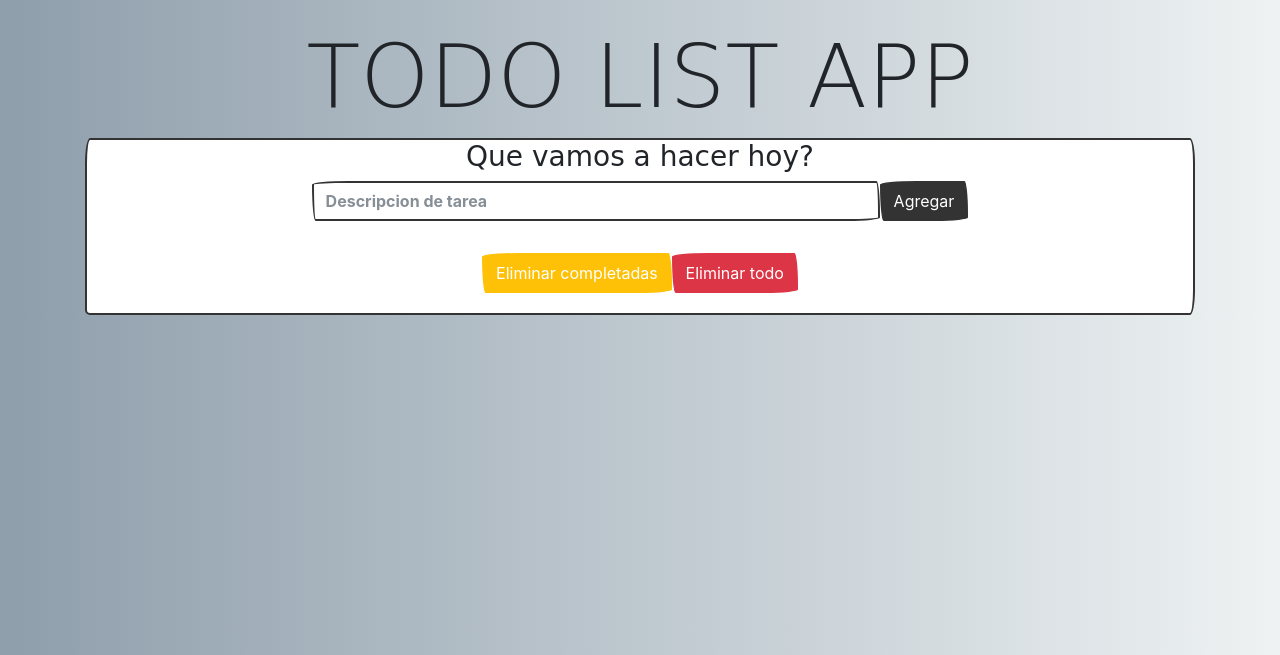
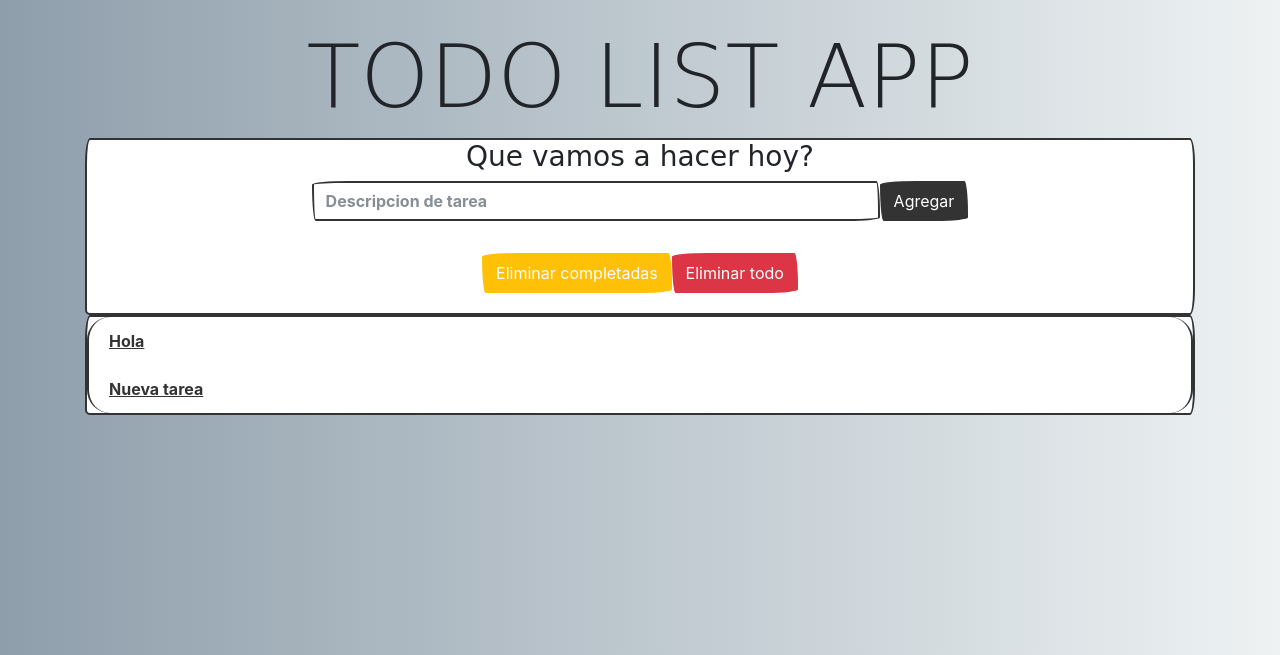
Before and after one commit to dcos96038/django-todo, a Django app: page / in a window 1280 px wide. Shown: the top 655 px of the page. Run offline with Django 3.2, Linux system fonts and the light colour scheme; data comes from the database, SQL or seed files in the repository; both versions use the stored data as it was after the commit; some libraries are stand-ins or nearby versions; some web fonts are replaced.

Commit message:
Mostrando items de la DB en el front

```diff
--- a/todolist/templates/todolist/index.html
+++ b/todolist/templates/todolist/index.html
@@ -34,8 +34,20 @@
                     <button class="btn btn-warning">Eliminar completadas</button>
                     <button class="btn btn-danger">Eliminar todo</button>
                 </div>
-
             </div>
+        </div>
+    </div>
+    <div class="container">
+        <div class="card">
+            <ul class="list-group t20">
+                {% for item in todo_items %}
+                    {% if item.completed %}
+                    <a href="#"><li class="list-group-item todo-completed">{{ item.text }}</li></a>
+                    {% else %}
+                    <a href="#"><li class="list-group-item">{{ item.text }}</li></a>
+                    {% endif %}
+                {% endfor %}
+            </ul>
         </div>
     </div>
 
--- a/todolist/views.py
+++ b/todolist/views.py
@@ -1,4 +1,8 @@
 from django.shortcuts import render
+from .models import Todolist
 
 def index(request):
-    return render(request, 'todolist/index.html')
+
+    todo_items = Todolist.objects.order_by('id')
+    context = {'todo_items' : todo_items}
+    return render(request, 'todolist/index.html', context)
```
Also changed, not shown: db.sqlite3, todolist/static/todolist/css/main.css (line endings or trailing spaces).
